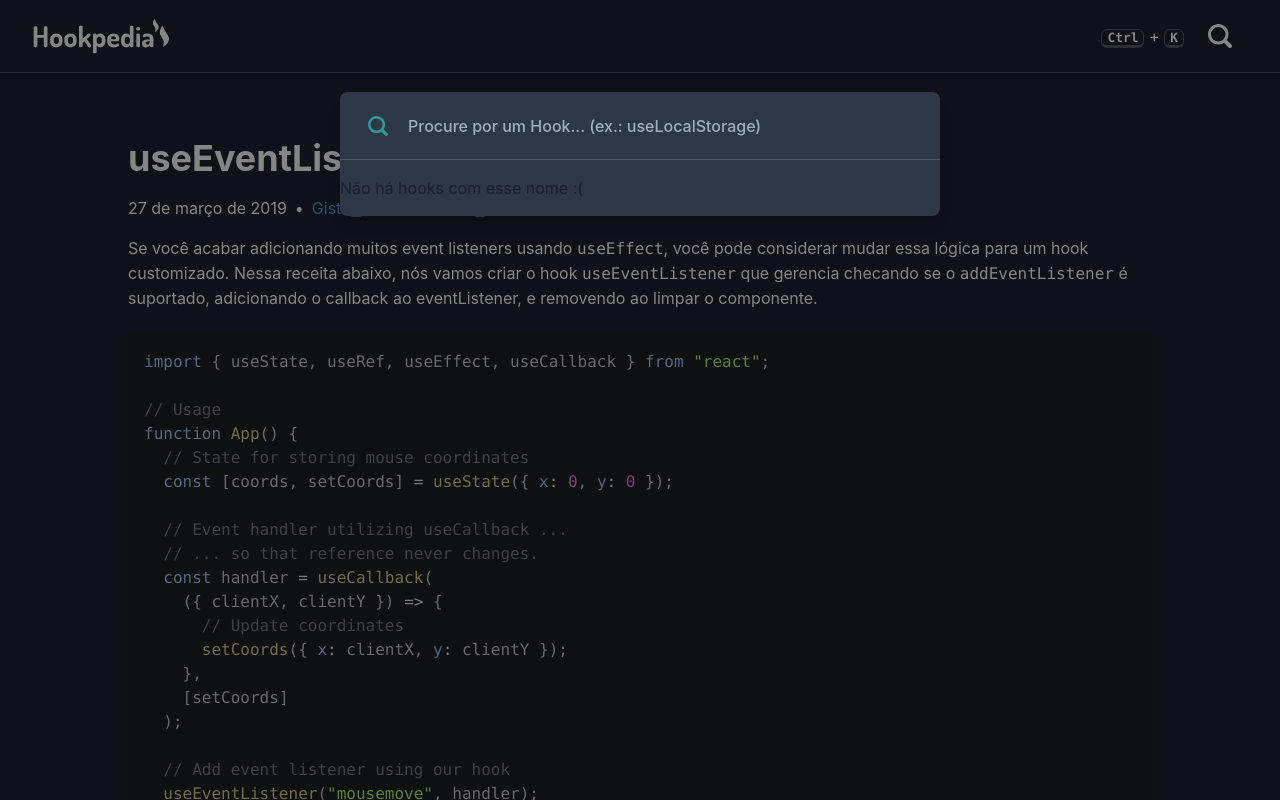
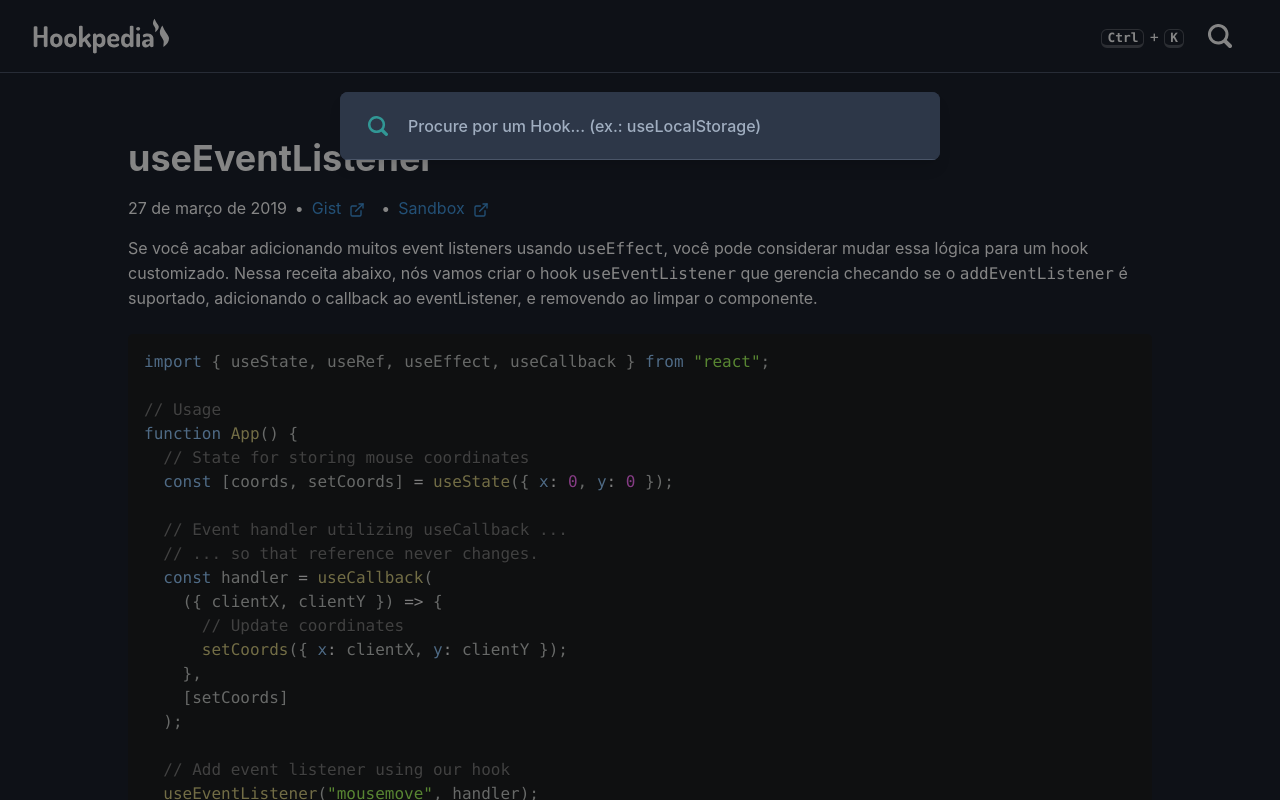
Before and after one commit to guilherssousa/hookpedia, a Next.js app: page /useEventListener in a window 1280 px wide. Both pictures are taken after a click on the button 1220 px from the left and 36 px from the top of the page. Shown: the top 800 px of the page. Built offline with nearby package versions, Linux system fonts and the light colour scheme.

Commit message:
Selected Palette

```diff
--- a/src/components/SearchPalette/index.jsx
+++ b/src/components/SearchPalette/index.jsx
@@ -17,9 +17,10 @@ import { api } from "services/api";
 import { Link } from "components/Link";
 
 function SearchPalette({ isOpen, onClose, onOpen }) {
+  const [hooks, setHooks] = useState([]);
   const [query, setQuery] = useState("");
-  const [hooks, setHooks] = useState([]);
   const [results, setResults] = useState([]);
+  const [active, setActive] = useState(0);
 
   useEffect(() => {
     async function fetchHooks() {
@@ -33,6 +34,7 @@ function SearchPalette({ isOpen, onClose, onOpen }) {
   function customOnClose() {
     onClose();
     setQuery("");
+    setActive(0);
   }
 
   useEventListener("keydown", (event) => {
@@ -46,7 +48,9 @@ function SearchPalette({ isOpen, onClose, onOpen }) {
 
   useMemo(() => {
     const _results = hooks.filter((hook) => {
-      return hook.title.toLowerCase().includes(query.toLowerCase());
+      return hook.title
+        .toLowerCase()
+        .includes(query.split(" ").join("").toLowerCase());
     });
 
     setResults(_results);
@@ -96,9 +100,12 @@ function SearchPalette({ isOpen, onClose, onOpen }) {
             <Search2Icon color="teal.500" boxSize="20px" />
           </Center>
         </Flex>
+        {results.length >= 1 && query.length > 1 ? (
           <Box py="4">
-          {query.length > 1 ? (
-            results.slice(0, 10).map((result) => (
+            {results.slice(0, 10).map((result, index) => {
+              const selected = index === active;
+
+              return (
                 <Link
                   px="8"
                   py="2"
@@ -107,24 +114,33 @@ function SearchPalette({ isOpen, onClose, onOpen }) {
                   fontSize="md"
                   key={`query-result-${result.title}`}
                   href={`/${result.slug}`}
+                  role="option"
                   display="block"
+                  aria-selected={selected ? true : undefined}
                   style={{
                     textDecoration: "none",
                     boxShadow: "none",
                     margin: 0,
                   }}
                   onClick={customOnClose}
-                _hover={{
+                  _focus={{
                     bg: "blue.600",
                   }}
                 >
                   {result.title}
                 </Link>
-            ))
+              );
+            })}
+          </Box>
         ) : (
-            <Text>Não há hooks com esse nome :&#40;</Text>
+          query.length > 1 && (
+            <Box py="4">
+              <Center color="gray.400" fontWeight="bold">
+                Não há hooks com esse nome :&#40;
+              </Center>
+            </Box>
+          )
         )}
-        </Box>
       </ModalContent>
     </Modal>
   );
```
Lines whose indentation alone changed are shown as unchanged.
